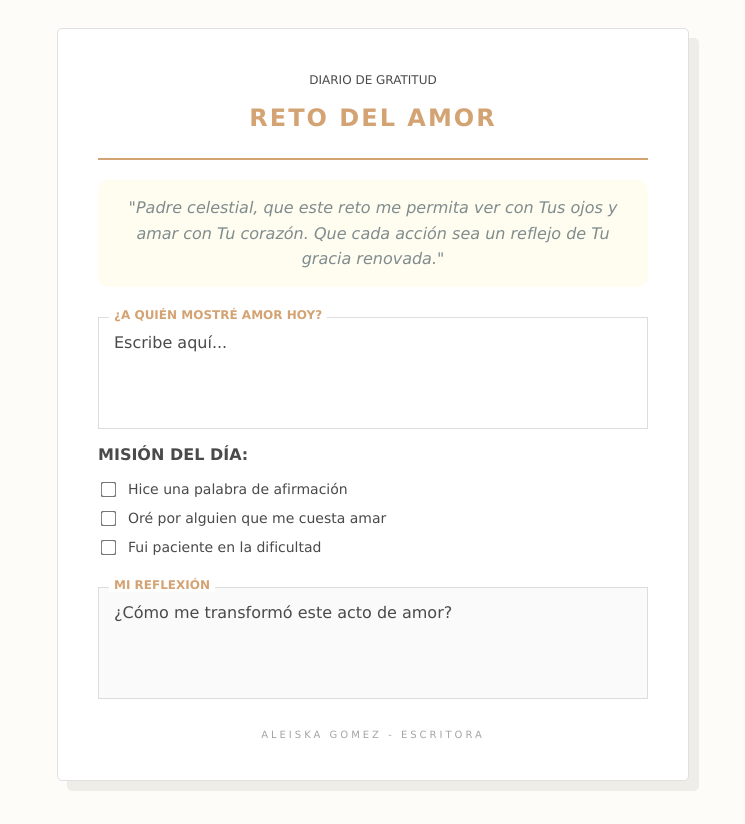
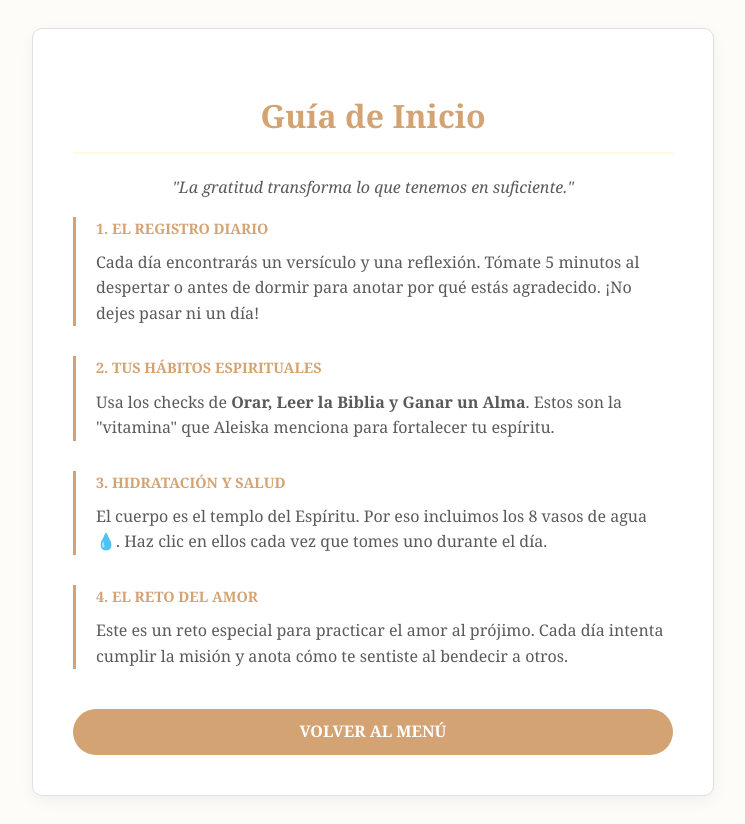
Before and after one commit to migratitudadios-png/mi-diario-gratitud, a plain HTML site: page index.html in a window 1280 px wide. Shown: the whole page, without its empty margins (267-1012 px from the left). Drawn offline with Linux system fonts and the light colour scheme.

Commit message:
Update index.html

```diff
--- a/index.html
+++ b/index.html
@@ -3,64 +3,45 @@
 <head>
     <meta charset="UTF-8">
     <meta name="viewport" content="width=device-width, initial-scale=1.0">
-    <title>Reto del Amor - 365 Días</title>
+    <title>Cómo usar tu Diario - Aleiska Gomez</title>
     <style>
-        body { background-color: #fdfcf9; font-family: 'Verdana', sans-serif; color: #4a4a4a; display: flex; justify-content: center; padding: 20px; }
-        .pagina-libro {
-            background: white;
-            width: 100%;
-            max-width: 550px;
-            padding: 40px;
-            border: 1px solid #e0e0e0;
-            border-radius: 5px;
-            box-shadow: 10px 10px 0px #efede7; /* Efecto de sombra sólida como libro */
-        }
-        .header-reto { text-align: center; border-bottom: 2px solid #d4a373; padding-bottom: 10px; margin-bottom: 20px; }
-        .titulo-dia { color: #d4a373; font-size: 1.5rem; text-transform: uppercase; letter-spacing: 2px; }
-        .oracion-mes { font-style: italic; color: #7f8c8d; text-align: center; margin-bottom: 30px; line-height: 1.6; background: #fffcf0; padding: 15px; border-radius: 10px; }
-        .caja-escritura { border: 1px solid #ddd; margin: 15px 0; padding: 15px; min-height: 80px; position: relative; }
-        .etiqueta { position: absolute; top: -10px; left: 10px; background: white; padding: 0 5px; font-size: 12px; font-weight: bold; color: #d4a373; }
-        .check-group { display: flex; align-items: center; gap: 10px; margin: 10px 0; font-size: 14px; }
-        input[type="checkbox"] { accent-color: #d4a373; transform: scale(1.2); }
-        .footer-logo { text-align: center; margin-top: 30px; font-size: 10px; letter-spacing: 3px; opacity: 0.5; }
+        body { background-color: #fdfcf9; font-family: 'Georgia', serif; color: #5a5a5a; display: flex; justify-content: center; padding: 20px; line-height: 1.6; }
+        .guia { background: white; width: 100%; max-width: 600px; padding: 40px; border-radius: 10px; box-shadow: 0 5px 15px rgba(0,0,0,0.05); border: 1px solid #e0e0e0; }
+        h1 { color: #d4a373; text-align: center; border-bottom: 2px solid #fefae0; padding-bottom: 10px; }
+        .paso { margin-bottom: 30px; padding-left: 20px; border-left: 3px solid #d4a373; }
+        .paso-titulo { font-weight: bold; color: #d4a373; display: block; margin-bottom: 10px; text-transform: uppercase; font-size: 0.9rem; }
+        .icono-guia { font-size: 1.5rem; margin-right: 10px; }
+        .boton-volver { display: block; text-align: center; margin-top: 40px; text-decoration: none; color: white; background: #d4a373; padding: 10px 20px; border-radius: 25px; font-weight: bold; transition: 0.3s; }
+        .boton-volver:hover { background: #bc6c25; }
     </style>
 </head>
 <body>
 
-<div class="pagina-libro">
-    <div class="header-reto">
-        <span style="font-size: 12px;">DIARIO DE GRATITUD</span>
-        <h1 class="titulo-dia">RETO DEL AMOR</h1>
+<div class="guia">
+    <h1>Guía de Inicio</h1>
+    <p style="text-align: center; font-style: italic;">"La gratitud transforma lo que tenemos en suficiente."</p>
+
+    <div class="paso">
+        <span class="paso-titulo">1. El Registro Diario</span>
+        Cada día encontrarás un versículo y una reflexión. Tómate 5 minutos al despertar o antes de dormir para anotar por qué estás agradecido. ¡No dejes pasar ni un día!
     </div>
 
-    <div class="oracion-mes">
-        "Padre celestial, que este reto me permita ver con Tus ojos y amar con Tu corazón. Que cada acción sea un reflejo de Tu gracia renovada."
+    <div class="paso">
+        <span class="paso-titulo">2. Tus Hábitos Espirituales</span>
+        Usa los checks de <strong>Orar, Leer la Biblia y Ganar un Alma</strong>. Estos son la "vitamina" que Aleiska menciona para fortalecer tu espíritu.
     </div>
 
-    <div class="caja-escritura">
-        <span class="etiqueta">¿A QUIÉN MOSTRÉ AMOR HOY?</span>
-        <div contenteditable="true" style="outline: none;">Escribe aquí...</div>
+    <div class="paso">
+        <span class="paso-titulo">3. Hidratación y Salud</span>
+        El cuerpo es el templo del Espíritu. Por eso incluimos los 8 vasos de agua 💧. Haz clic en ellos cada vez que tomes uno durante el día.
     </div>
 
-    <div class="seccion-checks">
-        <p><strong>MISIÓN DEL DÍA:</strong></p>
-        <div class="check-group">
-            <input type="checkbox"> <span>Hice una palabra de afirmación</span>
-        </div>
-        <div class="check-group">
-            <input type="checkbox"> <span>Oré por alguien que me cuesta amar</span>
-        </div>
-        <div class="check-group">
-            <input type="checkbox"> <span>Fui paciente en la dificultad</span>
-        </div>
+    <div class="paso">
+        <span class="paso-titulo">4. El Reto del Amor</span>
+        Este es un reto especial para practicar el amor al prójimo. Cada día intenta cumplir la misión y anota cómo te sentiste al bendecir a otros.
     </div>
 
-    <div class="caja-escritura" style="margin-top: 30px; background: #fafafa;">
-        <span class="etiqueta">MI REFLEXIÓN</span>
-        <div contenteditable="true" style="outline: none;">¿Cómo me transformó este acto de amor?</div>
-    </div>
-
-    <div class="footer-logo">ALEISKA GOMEZ - ESCRITORA</div>
+    <a href="index.html" class="boton-volver">VOLVER AL MENÚ</a>
 </div>
 
 </body>
```
